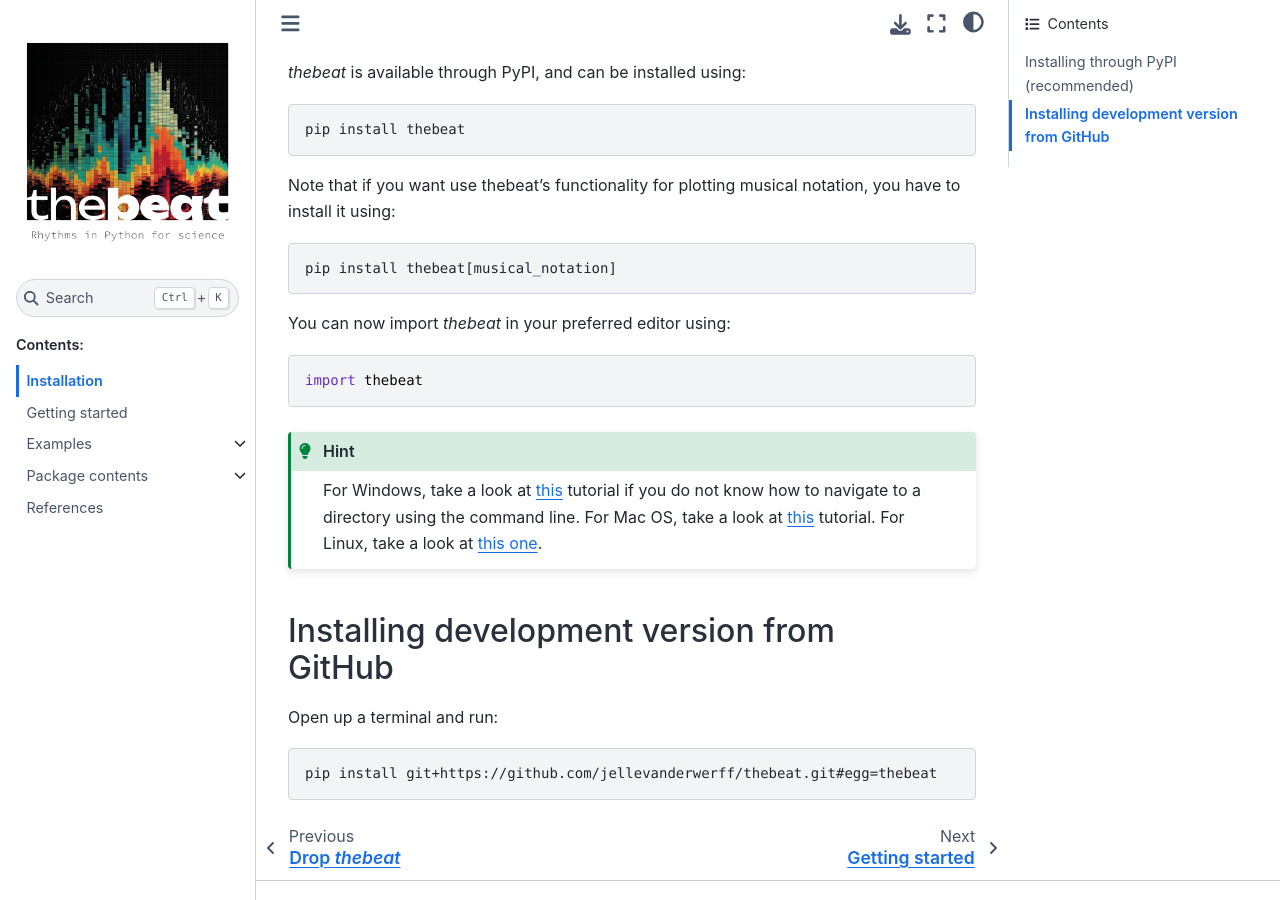
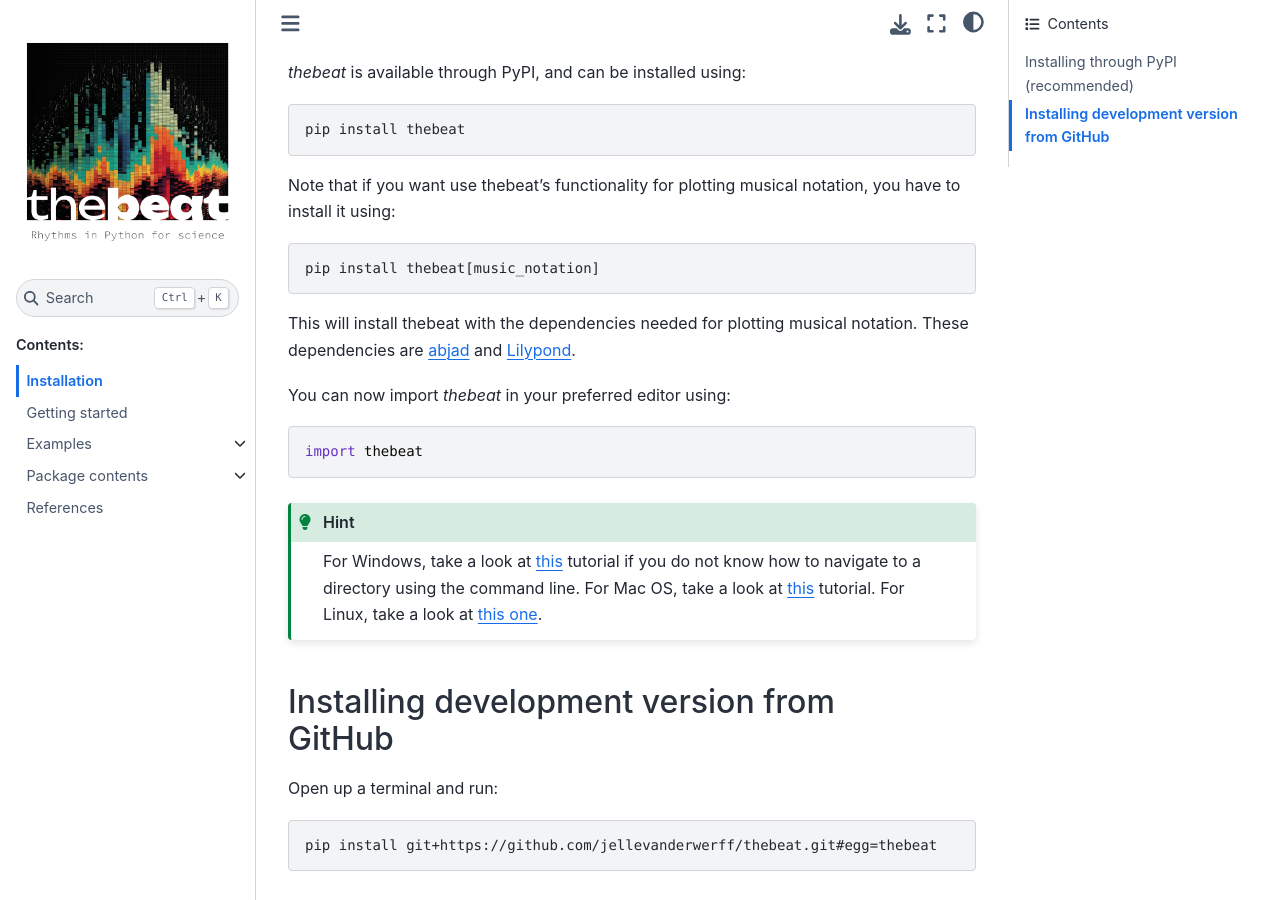
Before and after one commit to Jellevanderwerff/thebeat, a Sphinx documentation site: the page built from docs/source/installation.rst, in a window 1280 px wide and 900 px high, scrolled down 431 px. Built offline with Sphinx 7.4.7 and the Sphinx Book theme 1.1.4, drawn with Linux system fonts in a browser that asks for light colours; some web fonts are replaced; pages that are not in the unit, such as notebooks, are missing from menus.

Commit message:
added description of optional dependencies abjad and lilypond to docs and readme

```diff
--- a/docs/source/installation.rst
+++ b/docs/source/installation.rst
@@ -31,7 +31,10 @@ you have to install it using:
 
 .. code-block:: console
 
-    pip install thebeat[musical_notation]
+    pip install thebeat[music_notation]
+
+This will install thebeat with the dependencies needed for plotting musical notation.
+These dependencies are `abjad <https://abjad.github.io>`_ and `Lilypond <https://lilypond.org>`_.
 
 You can now import *thebeat* in your preferred editor using:
 
```
Also changed, not shown: README.md (+4 -1 lines).
